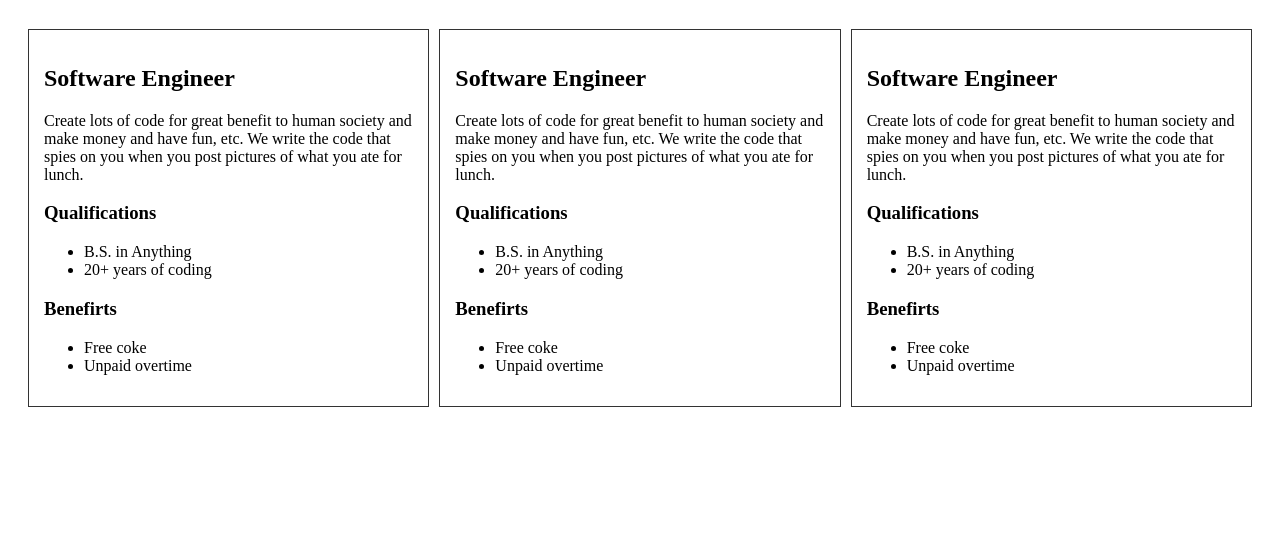
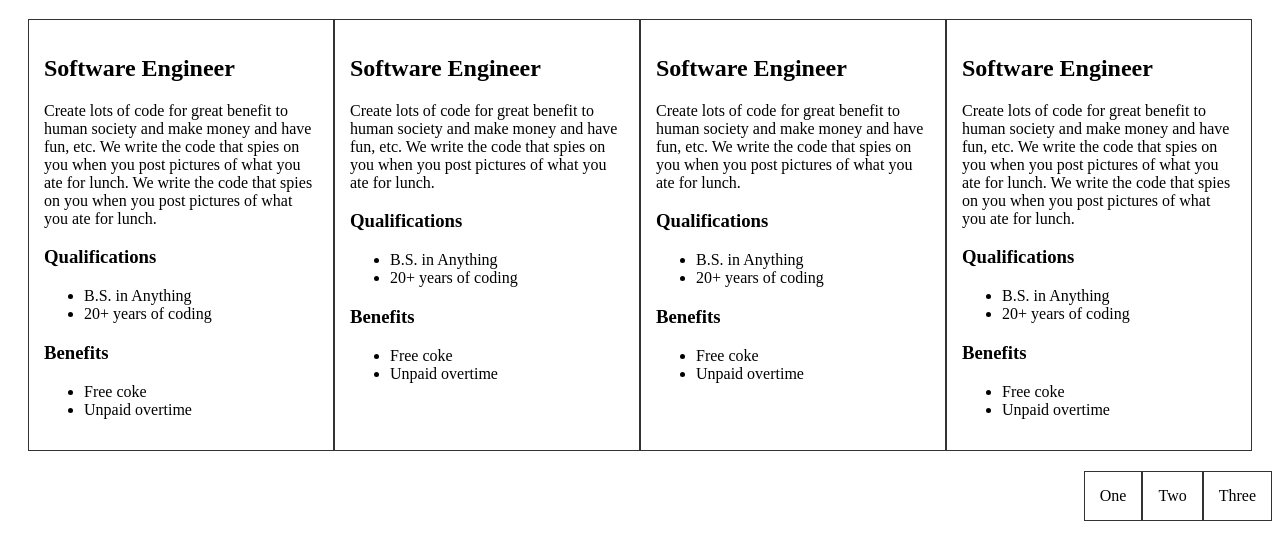
Before and after one commit to SeattleCentral/WEB130_SP2019, a plain HTML site: page recruiter_gangsters/index.html in a window 1280 px wide. Shown: the part 61-620 px from the top of the page. Drawn offline with Linux system fonts and the light colour scheme.

Commit message:
Flexbox examples.

```diff
--- a/recruiter_gangsters/index.html
+++ b/recruiter_gangsters/index.html
@@ -20,6 +20,8 @@
                 Create lots of code for great benefit to human society and
                 make money and have fun, etc. We write the code that spies
                 on you when you post pictures of what you ate for lunch.
+                We write the code that spies
+                on you when you post pictures of what you ate for lunch.
             </p>
             <section>
                 <h3>
@@ -36,7 +38,7 @@
             </section>
             <section>
                 <h3>
-                    Benefirts
+                    Benefits
                 </h3>
                 <ul>
                     <li>
@@ -73,7 +75,7 @@
             </section>
             <section>
                 <h3>
-                    Benefirts
+                    Benefits
                 </h3>
                 <ul>
                     <li>
@@ -110,7 +112,7 @@
             </section>
             <section>
                 <h3>
-                    Benefirts
+                    Benefits
                 </h3>
                 <ul>
                     <li>
@@ -122,6 +124,61 @@
                 </ul>
             </section>
         </article>
+
+        <article>
+            <h2>
+                Software Engineer
+            </h2>
+            <p>
+                Create lots of code for great benefit to human society and
+                make money and have fun, etc. We write the code that spies
+                on you when you post pictures of what you ate for lunch.
+                We write the code that spies
+                on you when you post pictures of what you ate for lunch.
+            </p>
+            <section>
+                <h3>
+                    Qualifications
+                </h3>
+                <ul>
+                    <li>
+                        B.S. in Anything
+                    </li>
+                    <li>
+                        20+ years of coding
+                    </li>
+                </ul>
+            </section>
+            <section>
+                <h3>
+                    Benefits
+                </h3>
+                <ul>
+                    <li>
+                        Free coke
+                    </li>
+                    <li>
+                        Unpaid overtime
+                    </li>
+                </ul>
+            </section>
+        </article>
+
     </main>
+
+    <div>
+        <article class="small">
+            One
+        </article>
+        <article class="small">
+            Two
+        </article>
+        <article class="small">
+            Three
+        </article>
+    </div>
+    <br />
+    <br />
+    <br />
 </body>
 </html>
--- a/recruiter_gangsters/sass/main.sass
+++ b/recruiter_gangsters/sass/main.sass
@@ -3,34 +3,22 @@
 main
     margin: 20px
     width: calc(100% - 40px)
+    display: flex
+    // flex-direction: row
+    // flex-wrap: wrap
+    flex-flow: row wrap
+    align-items: stretch
+    justify-content: space-around
     article
         border: 1px solid #333
         padding: 15px
-        box-sizing: border-box
-        width: 100%
-        margin-top: 10px
-        @include sizer(medium)
-            float: left
-            width: calc(50% - 5px)  // 5px = 10px / 2
-            &:nth-child(even)
-                margin-left: 10px
-                &:after
-                    content: " "
-                    clear: both
-        @include sizer(large)
-            float: left
-            width: calc(33.333% - 6.66px)  // 6.66px = (10px + 10px) / 3
-            &:nth-child(3n + 2)
-                margin-left: 10px
-            &:nth-child(3n)
-                margin-left: 10px
-                &:after
-                    content: " "
-                    clear: both
+        width: 250px
+        flex: 1
 
-// nth-child grid
-// 1 2 3
-// 4 5 6
-// 7 8 9
-// Select these with (3n + 2):
-// 2, 5, 8
+
+div
+    display: flex
+    justify-content: flex-end
+.small
+    border: 1px solid #333
+    padding: 15px
```
Also changed, not shown: recruiter_gangsters/css/main.css, 1 other file.
